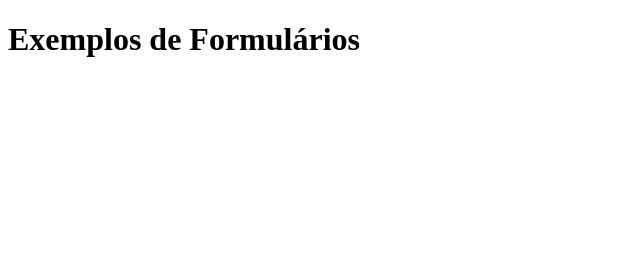
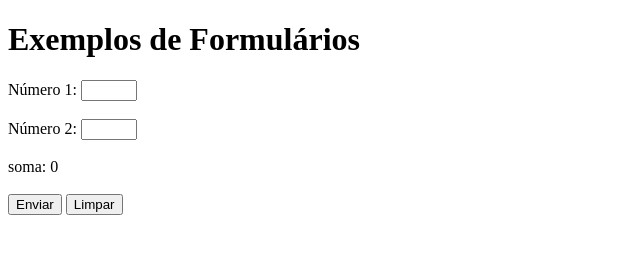
Before and after one commit to DANIELPROGRAMADOR/HTML_guanabara, a plain HTML site: page formulario/form8.html in a window 1280 px wide. Shown: the whole page, without its empty margins (0-640 px from the left). Drawn offline with Linux system fonts and the light colour scheme.

Commit message:
form8 atualizaçao

```diff
--- a/formulario/form8.html
+++ b/formulario/form8.html
@@ -13,5 +13,25 @@
 
 <body>
     <h1>Exemplos de Formulários</h1>
+    <form action="cadastro.php" method="post">
+    <div>
+        <label for="inumero1">Número 1:</label>
+        <input type="number" name="numero2" id="inumero1" min="0" max="50" required oninput="isoma.innerHTML = Number(inumero1.value) + Number(inumero2.value)">
+    </div>
+<br>
+    <div>
+        <label for="inumero2">Número 2:</label>
+        <input type="number" name="numero2" id="inumero2" min="0" max="50" required oninput="isoma.innerHTML = Number(inumero1.value) + Number(inumero2.value)">
+    </div>
+<br>
+    <div>
+        <label for="isoma">soma:</label>
+        <output id="isoma">0</output>
+    </div>
+
+<br>
+    <input type="submit" value="Enviar">
+    <input type="reset" value="Limpar">
+</form>
 </body>
 </html>
```
